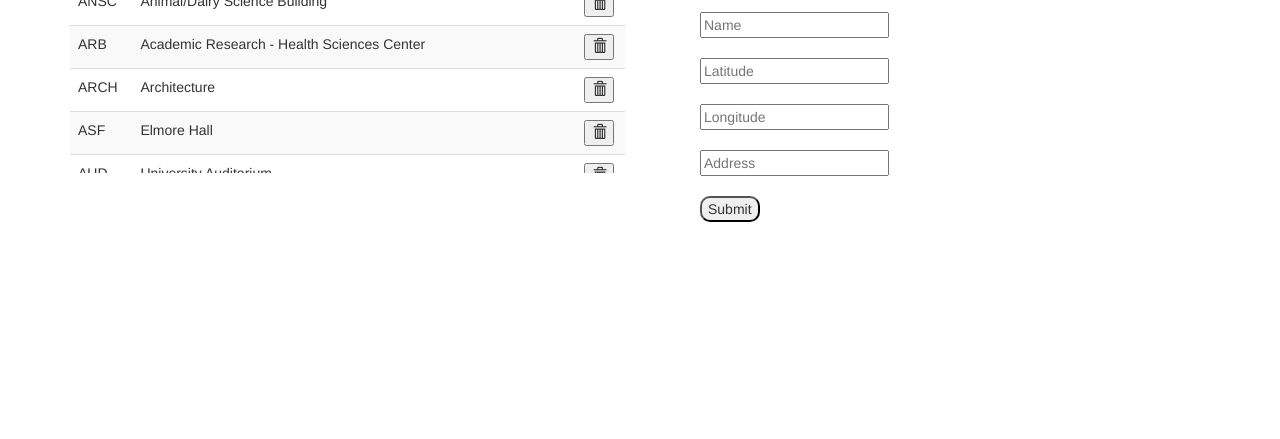
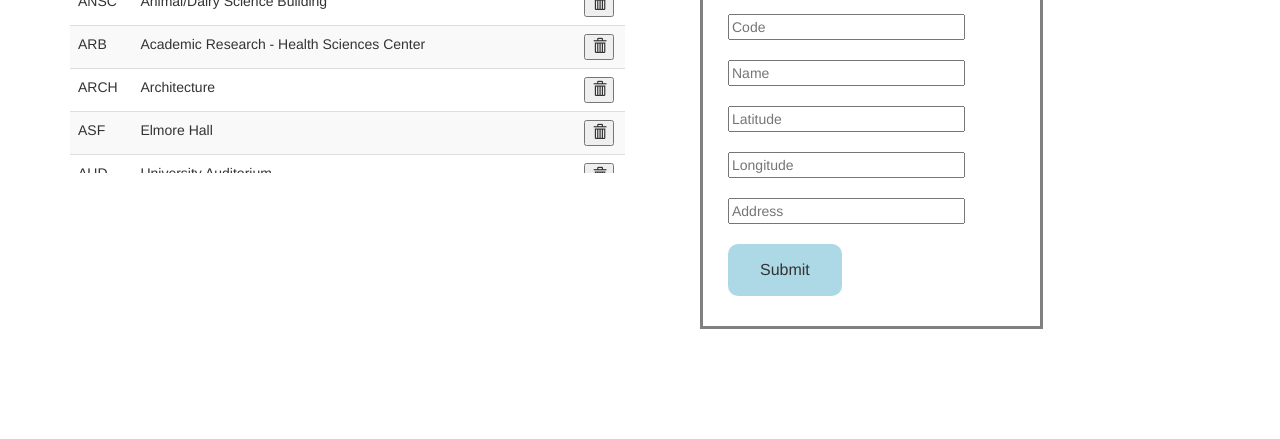
Before and after one commit to sslogar/CEN3031-Assignment2, a plain HTML site: page index.html in a window 1280 px wide. Shown: the part 361-800 px from the top of the page. Drawn offline with nearby package versions, Linux system fonts and the light colour scheme.

Commit message:
Sept 6 Commit

```diff
--- a/index.html
+++ b/index.html
@@ -66,12 +66,12 @@
         </div>
         <div align="left" id="newForm">
           <form>
-            <h2>Add a new building!</h2>
-            <input type="text" ng-model="fcode" placeholder="Code"></input><br><br>
-            <input type="text" ng-model="fname" placeholder="Name"></input><br><br>
-            <input type="text" ng-model="flat" placeholder="Latitude"></input><br><br>
-            <input type="text" ng-model="flong" placeholder="Longitude"></input><br><br>
-            <input type="text" ng-model="faddr" placeholder="Address"></input><br><br>
+            <h2>Add a new building!</h2><br>
+            <input type="text" class="txtBox" ng-model="fcode" placeholder="Code"></input><br><br>
+            <input type="text" class="txtBox" ng-model="fname" placeholder="Name"></input><br><br>
+            <input type="text" class="txtBox" ng-model="flat" placeholder="Latitude"></input><br><br>
+            <input type="text" class="txtBox" ng-model="flong" placeholder="Longitude"></input><br><br>
+            <input type="text" class="txtBox" ng-model="faddr" placeholder="Address"></input><br><br>
             <button type="button" id="submitBtn" name="submitButton" ng-click="addListing()">Submit</button>
 
           </form>
--- a/style.css
+++ b/style.css
@@ -10,8 +10,31 @@
 #newForm {
   display: inline-block;
   margin-left: 60px;
+  border-style: solid;
+  border-color: grey;
+  padding: 25px;
+  padding-right: 50px;
+  padding-bottom: 10px;
+  margin-bottom: 20px;
 }
 
 #submitBtn {
   border-radius: 10px;
+  border: none;
+  text-align: center;
+  display: inline-block;
+  padding: 15px 32px;
+  margin-bottom: 20px;
+  background-color: #add8e6;
+  font-size: 16px;
+  font-family: inherit;
 }
+
+#formcontainer {
+  border: 5px;
+  border-color: grey;
+}
+
+.txtBox {
+  padding-right: 50px;
+}
```
